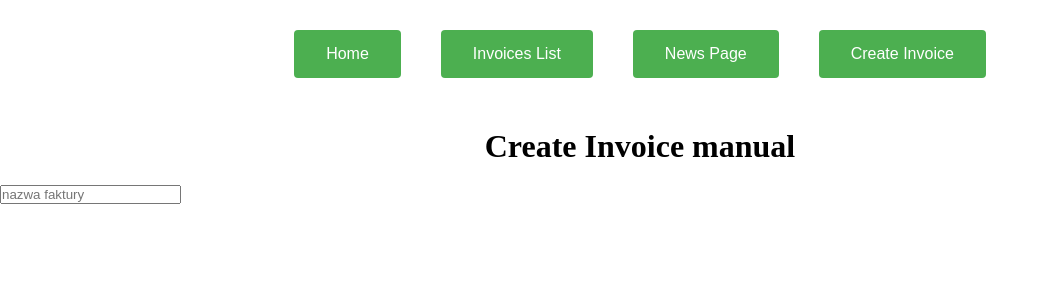
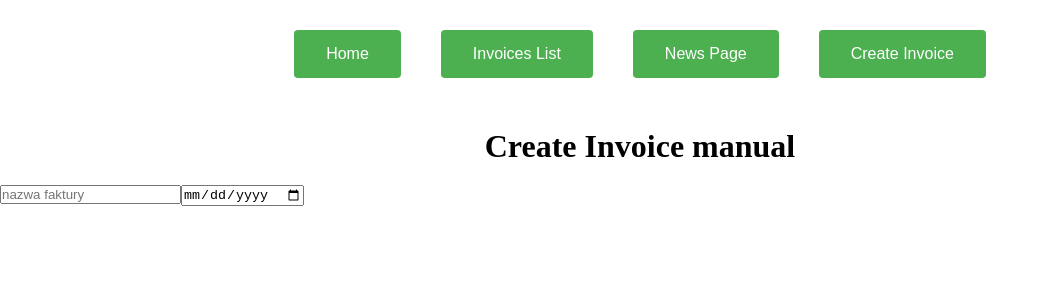
Before and after one commit to KacperLewicki/Invoices_Finance, a React (Create React App) app: page /CreateInvoicePage in a window 1280 px wide. Shown: the top 300 px of the page, without its empty margins (0-1049 px from the left). Built offline with nearby package versions, Linux system fonts and the light colour scheme.

Commit message:
add new input in createInvoice

```diff
--- a/src/CreateInvoice/CreateInvoice.jsx
+++ b/src/CreateInvoice/CreateInvoice.jsx
@@ -3,22 +3,33 @@ import React from 'react';
 class CreateInvoice extends React.Component {
    state = {
         nameInvoice: '',
+        dataInvoice: '',
     }
 
-chandleNameInvoice = (event) => {
+chandlerInvoice = (event) => {
         this.setState({nameInvoice: event.target.value});
+        this.setState({dataInvoice: event.target.value});
+
+
     }
 
 render(){
     return(
         <>
+        <div>
         <h1>Create Invoice manual</h1>
         <input name='nameInvoice'
         type='text'
         value={this.state.nameInvoice}
-        onChange={this.chandleNameInvoice}
+        onChange={this.chandlerInvoice}
         placeholder='nazwa faktury'>
         </input>
+        <input name='dataInvoice'
+        type='date'
+        value={this.state.dataInvoice}
+        onChange={this.chandlerInvoice}
+        ></input>
+        </div>
         </>
     )
 }
```
